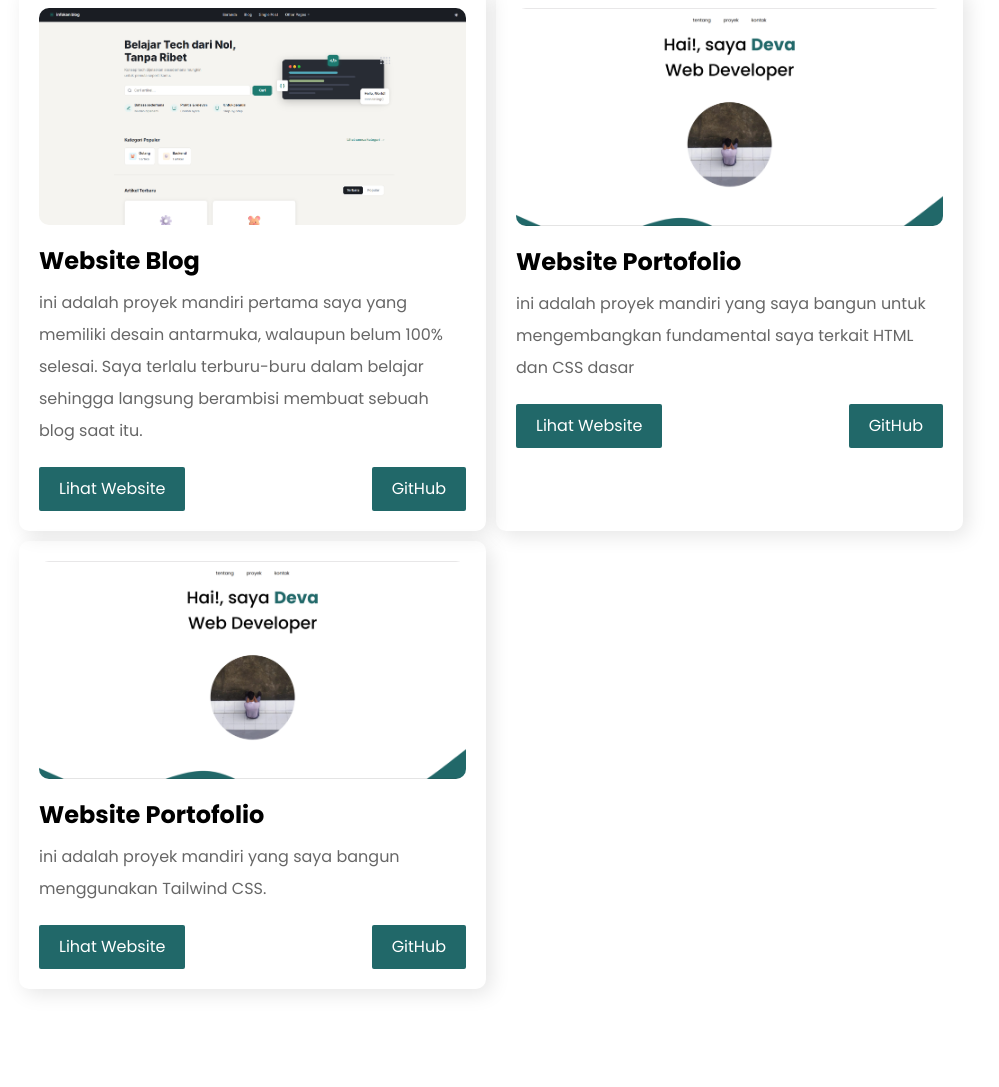
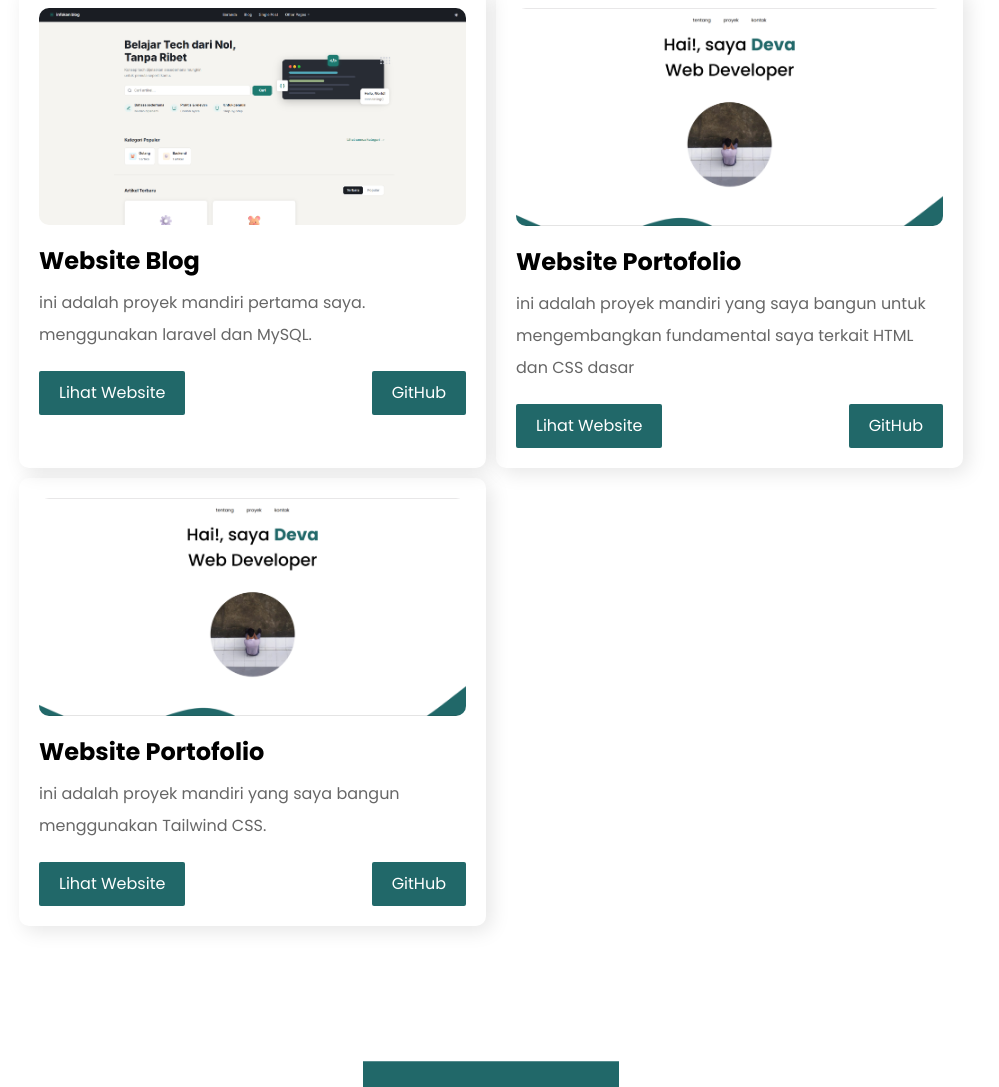
Before and after one commit to devaabhita/portofolio-tailwind, a website: page index.html in a window 1280 px wide. Shown: the part 3153-4240 px from the top of the page, without its empty margins (149-1148 px from the left). Drawn offline with nearby package versions, Linux system fonts and the light colour scheme.

Commit message:
update proyek blog

```diff
--- a/index.html
+++ b/index.html
@@ -224,7 +224,7 @@ tailwind.config = {
          <img src="./assets/project/proyek1.png" alt="Proyek Image" class="w-full rounded-[10px]">
          <div class="mt-5">
             <h2 class="font-bold text-2xl">Website Blog</h2>
-            <p class="leading-[2] mt-[10px] mb-5 text-black/60">ini adalah proyek mandiri pertama saya yang memiliki desain antarmuka, walaupun belum 100% selesai. Saya terlalu terburu-buru dalam belajar sehingga langsung berambisi membuat sebuah blog saat itu.</p>
+            <p class="leading-[2] mt-[10px] mb-5 text-black/60">ini adalah proyek mandiri pertama saya. menggunakan laravel dan MySQL.</p>
             <div class="flex items-center justify-between">
                <a href="#" class="bg-brand px-5 py-[10px] text-white no-underline rounded-[2px] hover:bg-brand-light">Lihat Website</a>
                <a href="https://github.com/devaabhita/blog-laravel-infokan" target="_blank" class="bg-brand px-5 py-[10px] text-white no-underline rounded-[2px] hover:bg-brand-light">GitHub</a>
```
